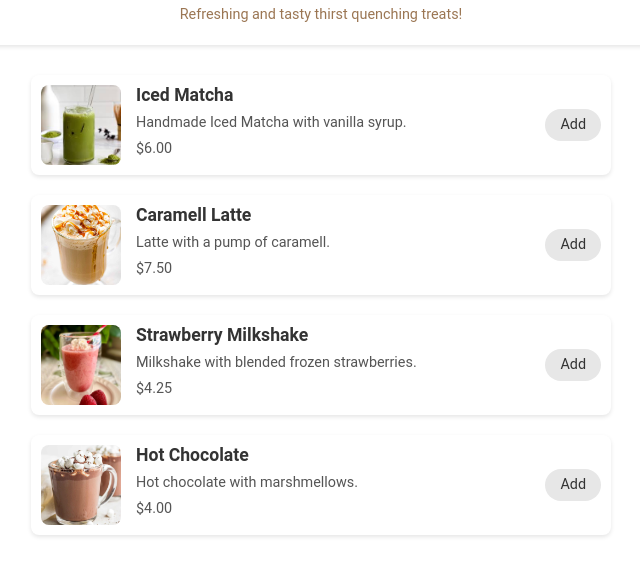
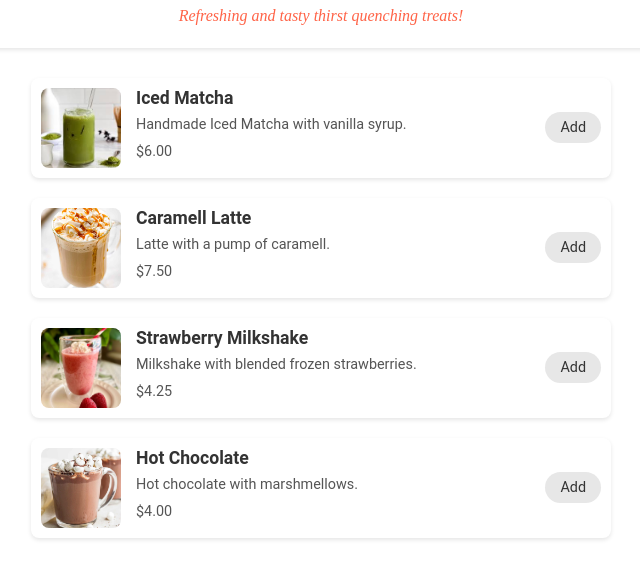
Before and after one commit to AthulyaS123/cs378-p1, a plain HTML site: page index.html in a window 1280 px wide. Shown: the part 121-700 px from the top of the page, without its empty margins (319-959 px from the left). Drawn offline with nearby package versions, Linux system fonts and the light colour scheme.

Commit message:
Update style.css

```diff
--- a/style.css
+++ b/style.css
@@ -25,6 +25,12 @@ header p {
     color: #9b7653;
     margin: 0;
 }
+header p.highlight {
+    font-family: 'Playfair Display', serif;
+    color: #ff6347;
+    font-size: 1em;
+    font-style: italic;
+}
 main {
     max-width: 600px;
     margin: 20px auto;
@@ -33,6 +39,7 @@ main {
 .menu-item {
     display: flex;
     align-items: center;
+    justify-content: flex-start;
     margin-bottom: 20px;
     padding: 10px;
     border-radius: 8px;
@@ -45,6 +52,7 @@ main {
     border-radius: 8px;
     margin-right: 15px;
     object-fit: cover;
+    float: left;
 }
 .menu-item div {
     flex: 1;
```
